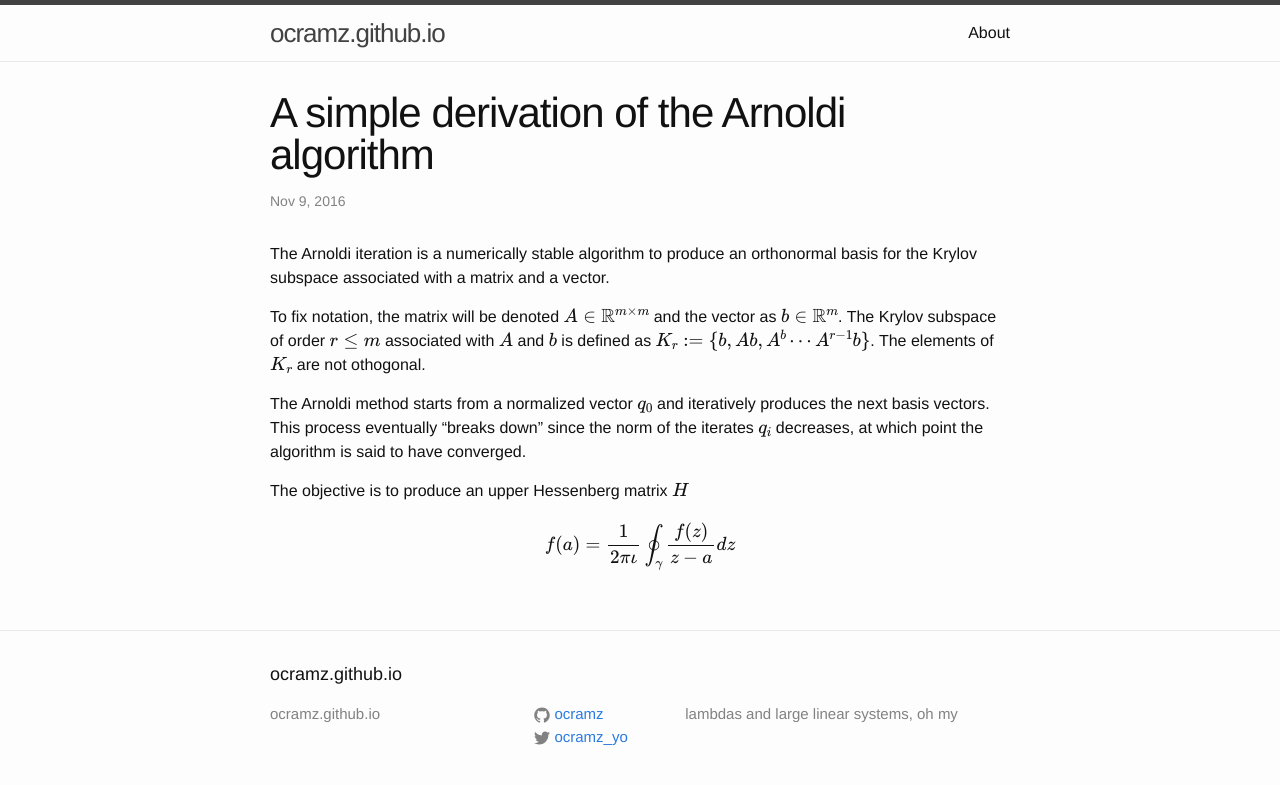
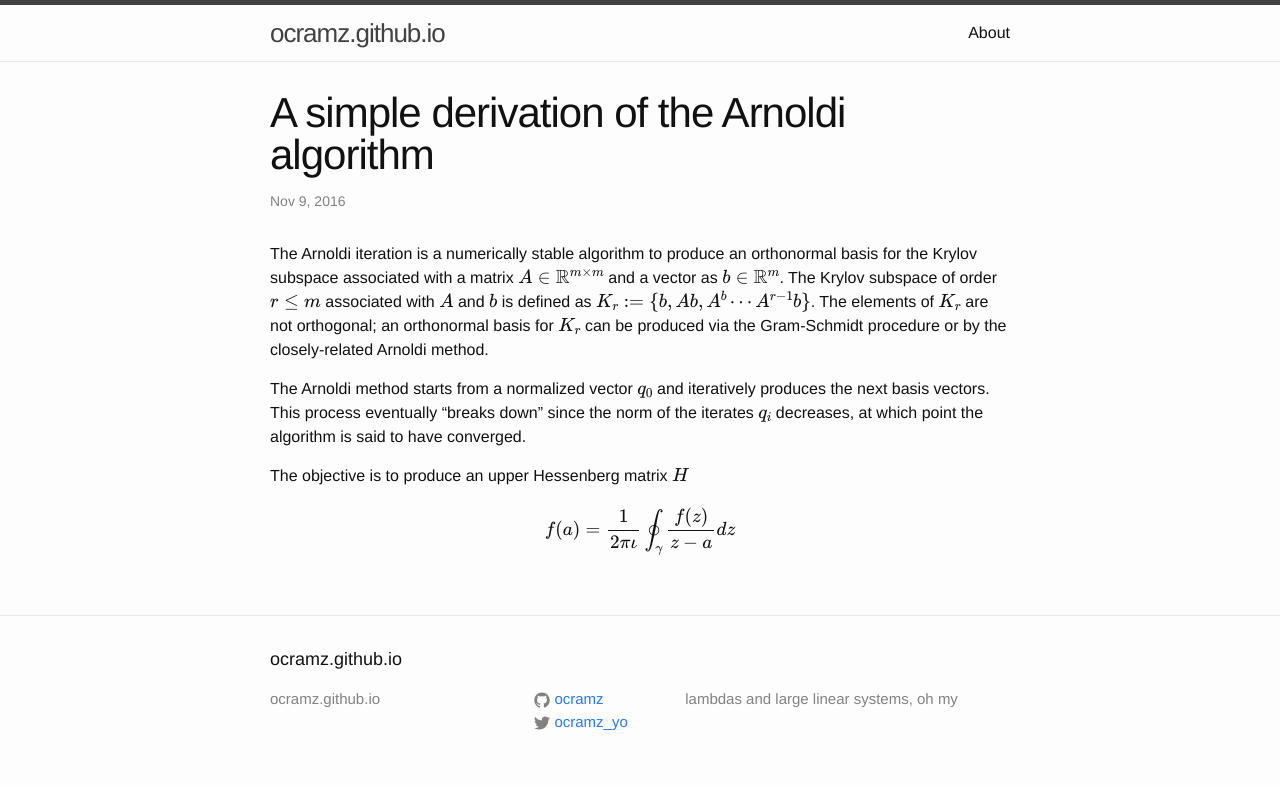
Before and after one commit to ocramz/ocramz.github.io, a Jekyll site: the page built from _posts/2016-11-09-arnoldi-alt.markdown, in a window 1280 px wide. Shown: the top 785 px of the page. Built offline with Jekyll 4.4.1, drawn with Linux system fonts in a browser that asks for light colours; formulas are drawn with MathJax 3.

Commit message:
Arnoldi post

```diff
--- a/_posts/2016-11-09-arnoldi-alt.markdown
+++ b/_posts/2016-11-09-arnoldi-alt.markdown
@@ -5,10 +5,8 @@ date: 2016-11-09
 categories: mathematics tutorials
 ---
 
-The Arnoldi iteration is a numerically stable algorithm to produce an orthonormal basis for the Krylov subspace associated with a matrix and a vector.
-
-To fix notation, the matrix will be denoted $$A \in \mathbb{R}^{m \times m}$$ and the vector as $$b \in \mathbb{R}^m$$.
-The Krylov subspace of order $$r \leq m$$ associated with $$A$$ and $$b$$ is defined as $$K_r := \lbrace b, Ab, A^b \cdots A^{r-1}b \rbrace$$. The elements of $$K_r$$ are not othogonal.
+The Arnoldi iteration is a numerically stable algorithm to produce an orthonormal basis for the Krylov subspace associated with a matrix $$A \in \mathbb{R}^{m \times m}$$ and a vector as $$b \in \mathbb{R}^m$$.
+The Krylov subspace of order $$r \leq m$$ associated with $$A$$ and $$b$$ is defined as $$K_r := \lbrace b, Ab, A^b \cdots A^{r-1}b \rbrace$$. The elements of $$K_r$$ are not orthogonal; an orthonormal basis for $$K_r$$ can be produced via the Gram-Schmidt procedure or by the closely-related Arnoldi method.
 
 The Arnoldi method starts from a normalized vector $$q_0$$ and iteratively produces the next basis vectors. This process eventually "breaks down" since the norm of the iterates $$q_i$$ decreases, at which point the algorithm is said to have converged.
 
```
